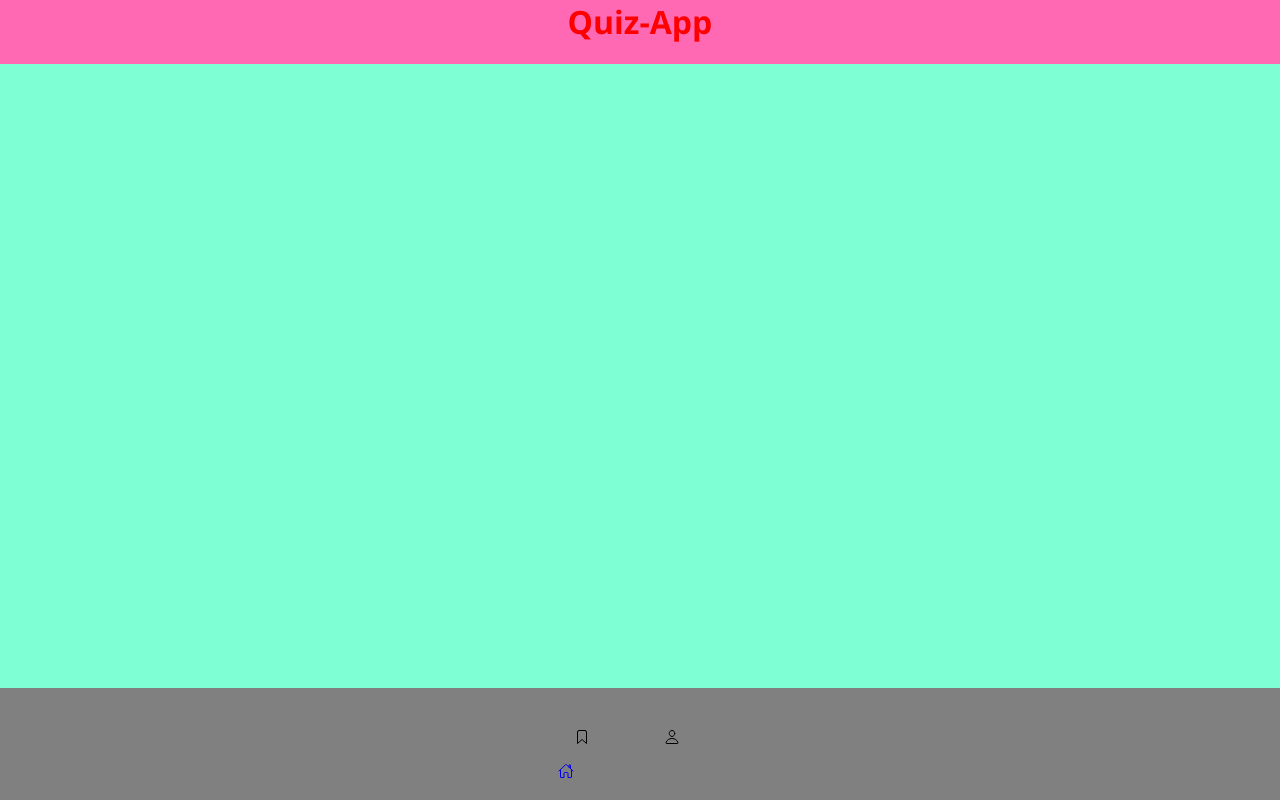
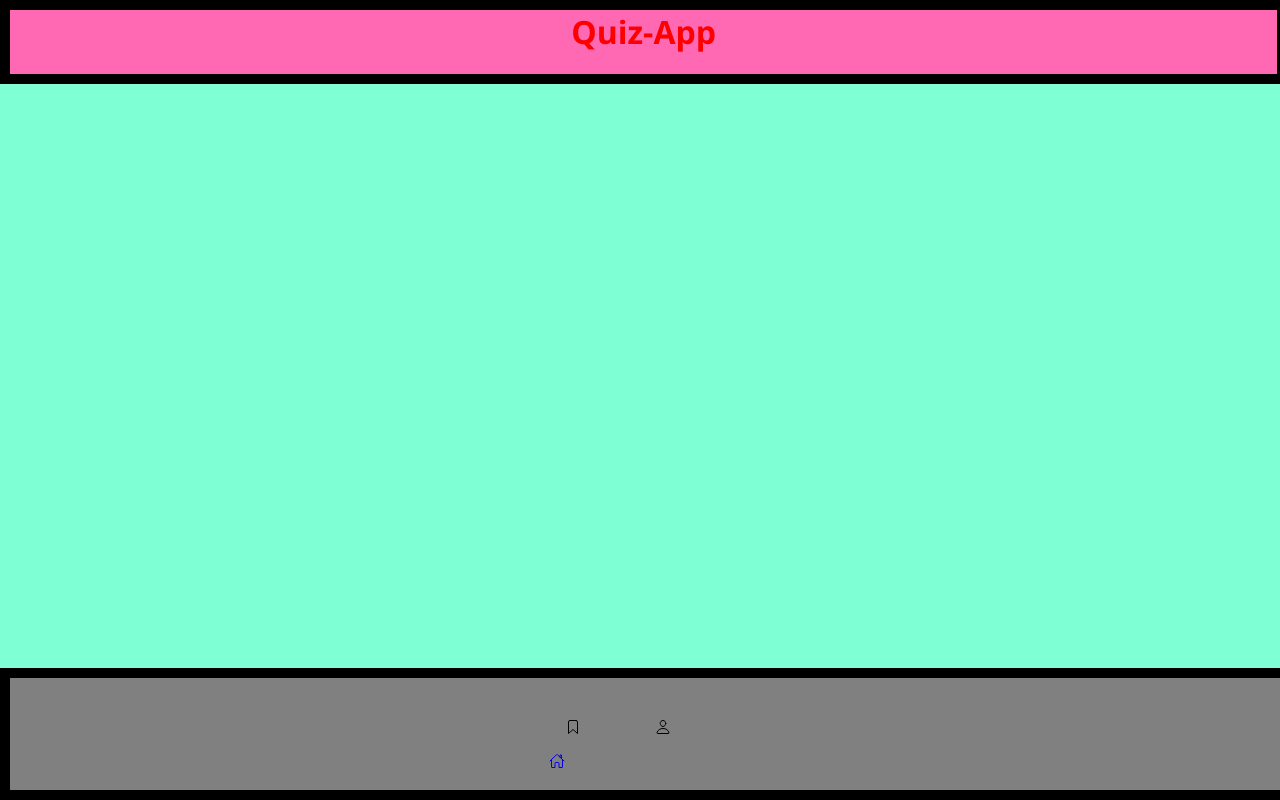
Before and after one commit to Louisvanderweck/Quiz-App, a plain HTML site: page index.html in a window 1280 px wide. Drawn offline with nearby package versions, Linux system fonts and the light colour scheme.

Commit message:
everything new and organized

```diff
--- a/styles.css
+++ b/styles.css
@@ -9,7 +9,7 @@ body {
 }
 
 h1 {
-  width: 100vw;
+  width: 99vw;
   height: 5vw;
   color: red;
   position: relative;
@@ -17,6 +17,7 @@ h1 {
   background-color: hotpink;
   justify-content: center;
   display: flex;
+  border: 10px solid black;
 }
 
 .navbar {
@@ -26,9 +27,10 @@ h1 {
   flex-wrap: wrap;
   background-color: gray;
   height: 10vh;
-  width: 100vw;
+  width: 97vw;
   justify-content: space-around;
   padding: 1em;
+  border: 10px solid black;
 }
 
 .icons {
```
